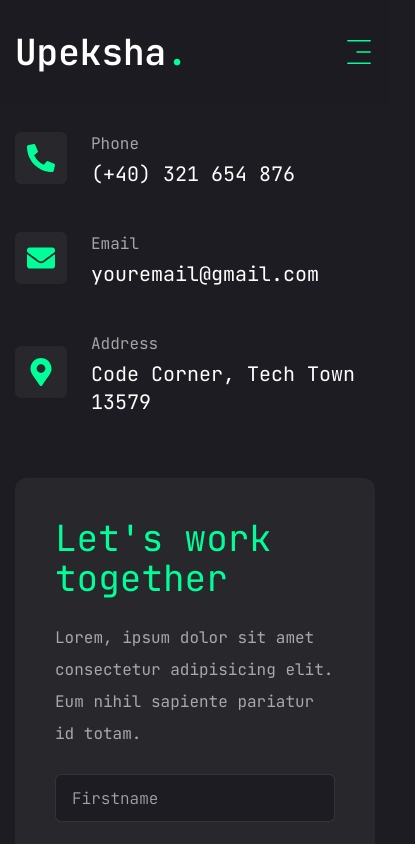
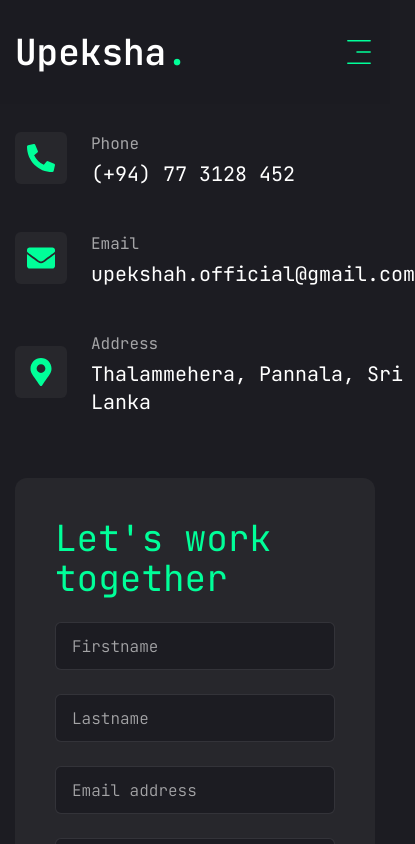
Before and after one commit to UpekshaHerath/UpekshaHerath.github.io, a Next.js app: page /contact in a window 390 px wide. Shown: the top 844 px of the page, 415 px wide, since content can reach past the window. Built offline with nearby package versions, Linux system fonts and the light colour scheme.

Commit message:
fix: about me email responsive issue & contact details

```diff
--- a/app/contact/page.jsx
+++ b/app/contact/page.jsx
@@ -22,17 +22,17 @@ const info = [
   {
     icon: <FaPhoneAlt />,
     title: "Phone",
-    description: "(+40) 321 654 876",
+    description: "(+94) 77 3128 452",
   },
   {
     icon: <FaEnvelope />,
     title: "Email",
-    description: "youremail@gmail.com",
+    description: "upekshah.official@gmail.com",
   },
   {
     icon: <FaMapMarkerAlt />,
     title: "Address",
-    description: "Code Corner, Tech Town 13579",
+    description: "Thalammehera, Pannala, Sri Lanka",
   },
 ];
 
@@ -85,10 +85,10 @@ const Contact = () => {
             <form ref={form} onSubmit={sendEmail} className="flex flex-col gap-6 p-10 bg-[#27272c] rounded-xl">
 
               <h3 className="text-4xl text-accent">Let's work together</h3>
-                <p className="text-white/60">
+                {/* <p className="text-white/60">
                   Lorem, ipsum dolor sit amet consectetur adipisicing elit. Eum
                   nihil sapiente pariatur id totam.
-                </p>
+                </p> */}
 
                 <div className="grid grid-cols-1 md:grid-cols-2 gap-6">
                   <Input type="firstname" placeholder="Firstname" name="firstName" />
@@ -105,8 +105,8 @@ const Contact = () => {
                     <SelectGroup>
                       <SelectLabel>Select a service</SelectLabel>
                       <SelectItem value="est">Web Development</SelectItem>
-                      <SelectItem value="cst">UI/UX Design</SelectItem>
-                      <SelectItem value="mst">Logo Design</SelectItem>
+                      <SelectItem value="cst">Mobile Development</SelectItem>
+                      <SelectItem value="mst">Content Creation</SelectItem>
                     </SelectGroup>
                   </SelectContent>
                 </Select>
--- a/app/resume/page.jsx
+++ b/app/resume/page.jsx
@@ -305,7 +305,7 @@ const Resume = () => {
                           key={index}
                           className="flex items-center justify-center xl:justify-start gap-4"
                         >
-                          <span className="text-white/60">{item.fieldName}</span>
+                          <span className="text-white/60 hidden xsm:flex">{item.fieldName}</span>
                           <span className="text-xl">{item.fieldValue}</span>
                         </li>
                       );
--- a/tailwind.config.js
+++ b/tailwind.config.js
@@ -14,6 +14,7 @@ module.exports = {
       padding: "15px",
     },
     screens: {
+      xsm: "450px",
       sm: "640px",
       md: "768px",
       lg: "960px",
```
